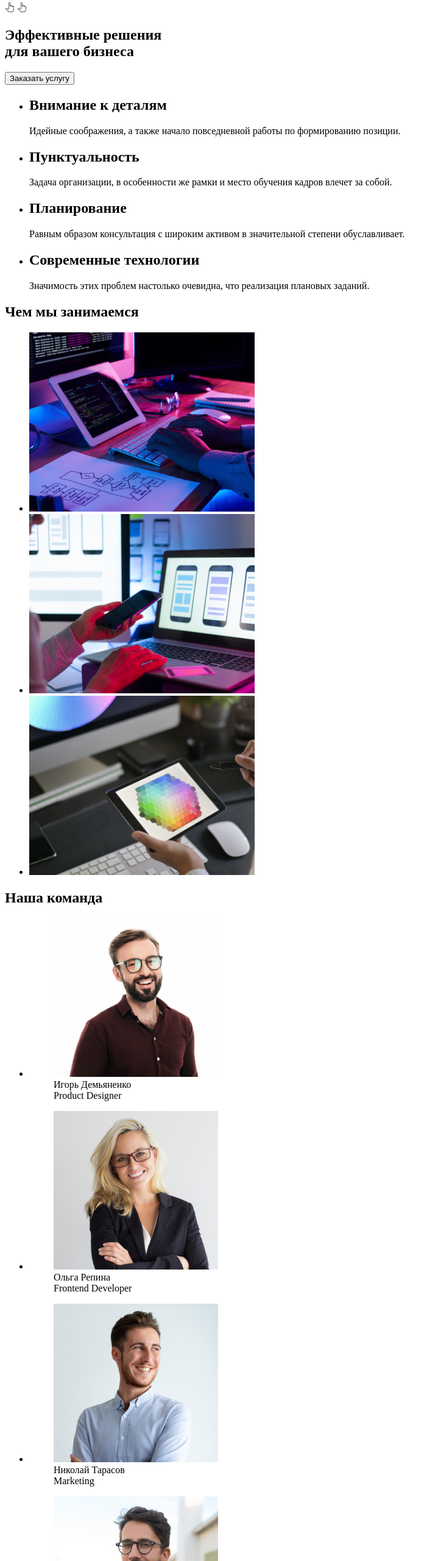
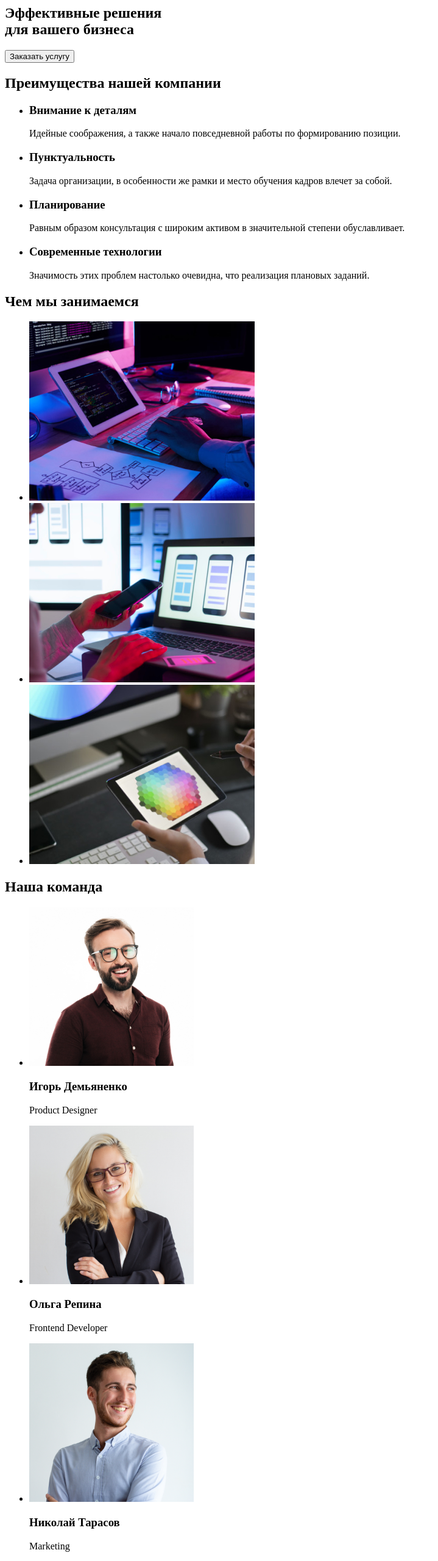
Before and after one commit to YevgeniiaP/goit-markup-hw-01, a plain HTML site: page index.html in a window 1280 px wide. Shown: the part 160-2720 px from the top of the page at 61% size, without its empty margins (0-719 px from the left). Drawn offline with Linux system fonts and the light colour scheme.

Commit message:
добавляет исправления в документ дз1

```diff
--- a/index.html
+++ b/index.html
@@ -20,39 +20,32 @@
    <li><a href="mailto:">info@devstudio.com</a></li>
    <li><a href="tel:"></a>+380961111111</li>
    </ul>
-   <img
-   src="./images/pointer.jpg"
-   alt="указатель">
-   <img
-   src="./images/pointer.jpg"
-   alt="указатель">
 </header>
 <main>
-<div>
 <section>
    <h1>Эффективные решения<br>для вашего бизнеса</h1>
    <button type="button">Заказать услугу</button>
   </section>
-</div>
 <section>
+   <h2>Преимущества нашей компании</h2>
    <ul>
       <li>
-        <h2>Внимание к деталям</h2>
+        <h3>Внимание к деталям</h3>
         <p>Идейные соображения, а также начало повседневной работы по формированию позиции.</p>
       </li>
       <li>
-         <h2>Пунктуальность</h2>
+         <h3>Пунктуальность</h3>
          <p>Задача организации, в особенности же рамки и место обучения кадров влечет за собой.</p>
        </li>
        <li>
-         <h2>Планирование</h2>
+         <h3>Планирование</h3>
          <p>Равным образом консультация с широким активом в значительной степени обуславливает.</p>
        </li>
        <li>
-         <h2>Современные технологии</h2>
+         <h3>Современные технологии</h3>
          <p>Значимость этих проблем настолько очевидна, что реализация плановых заданий.</p>
        </li>
-</ul>
+   </ul>
 </section>
 <section>
    <h2>Чем мы занимаемся</h2>
@@ -72,36 +65,33 @@
    <h2>Наша команда</h2>
    <ul>
       <li>
-         <figure>
          <img src="./images/img_team_1.jpg"
          alt="Игорь Демьяненко-Product Designer"
          width="270"/>
-         <figcaption>Игорь Демьяненко<br>Product Designer</figcaption>
-         </figure>
+         <h3>Игорь Демьяненко</h3>
+         <p>Product Designer</p>
       </li>
       <li>
-         <figure>
          <img src="./images/img_team_2.jpg"
          alt="Ольга Репина-Frontend Developer"
          width="270"/>
-         <figcaption>Ольга Репина<br>Frontend Developer</figcaption>
-         </figure>
+         <h3>Ольга Репина</h3>
+         <p>Frontend Developer</p>
+
       </li>
       <li>
-         <figure>
          <img src="./images/img_team_3.jpg"
          width="270"
          alt="Николай Тарасов-Marketing"/>
-         <figcaption>Николай Тарасов<br>Marketing</figcaption>
-         </figure>
+         <h3>Николай Тарасов</h3>
+         <p>Marketing</p>
       </li>
       <li>
-         <figure>
          <img src="./images/img_team_4.jpg"
          width="270"
          alt="Михаил Ермаков-UI Designer"/>
-         <figcaption>Михаил Ермаков<br>UI Designer</figcaption>
-         </figure>
+         <h3>Михаил Ермаков</h3>
+         <p>UI Designer</p>
       </li>
    </ul>
 </section>
@@ -109,9 +99,11 @@
 <footer>
    <a>WebStudio</a>
    <address>
-   г. Киев, пр-т Леси Украинки, 26 <br>
-   info@example.com <br>
-   +38 099 111 11 11
+   <ul>
+      <li>г. Киев, пр-т Леси Украинки, 26</li>
+      <li>info@example.com</li>
+      <li>+38 099 111 11 11</li>
+   </ul>
    </address>
 </footer>
 </body>
```
Also changed, not shown: images/pointer.jpg (deleted).
